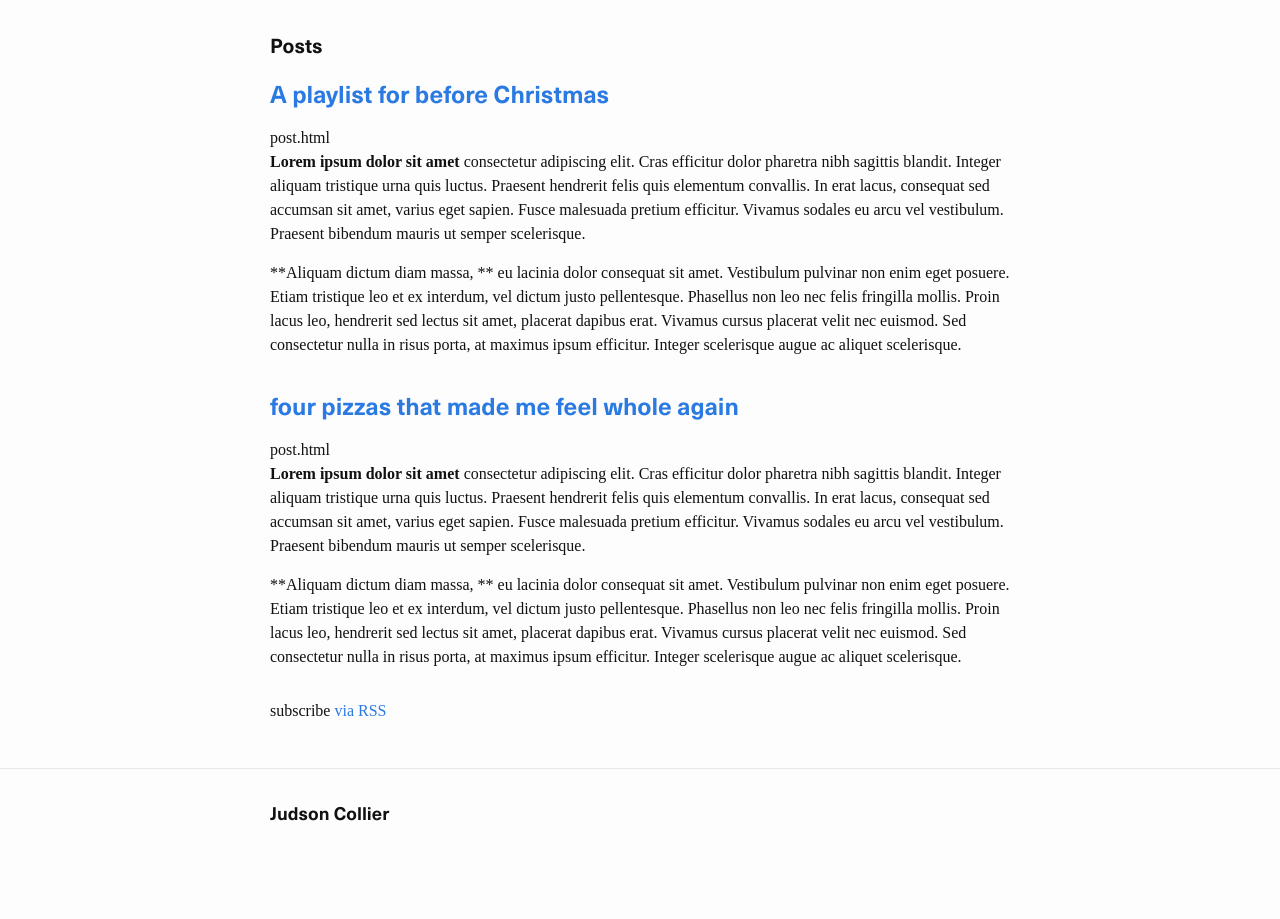
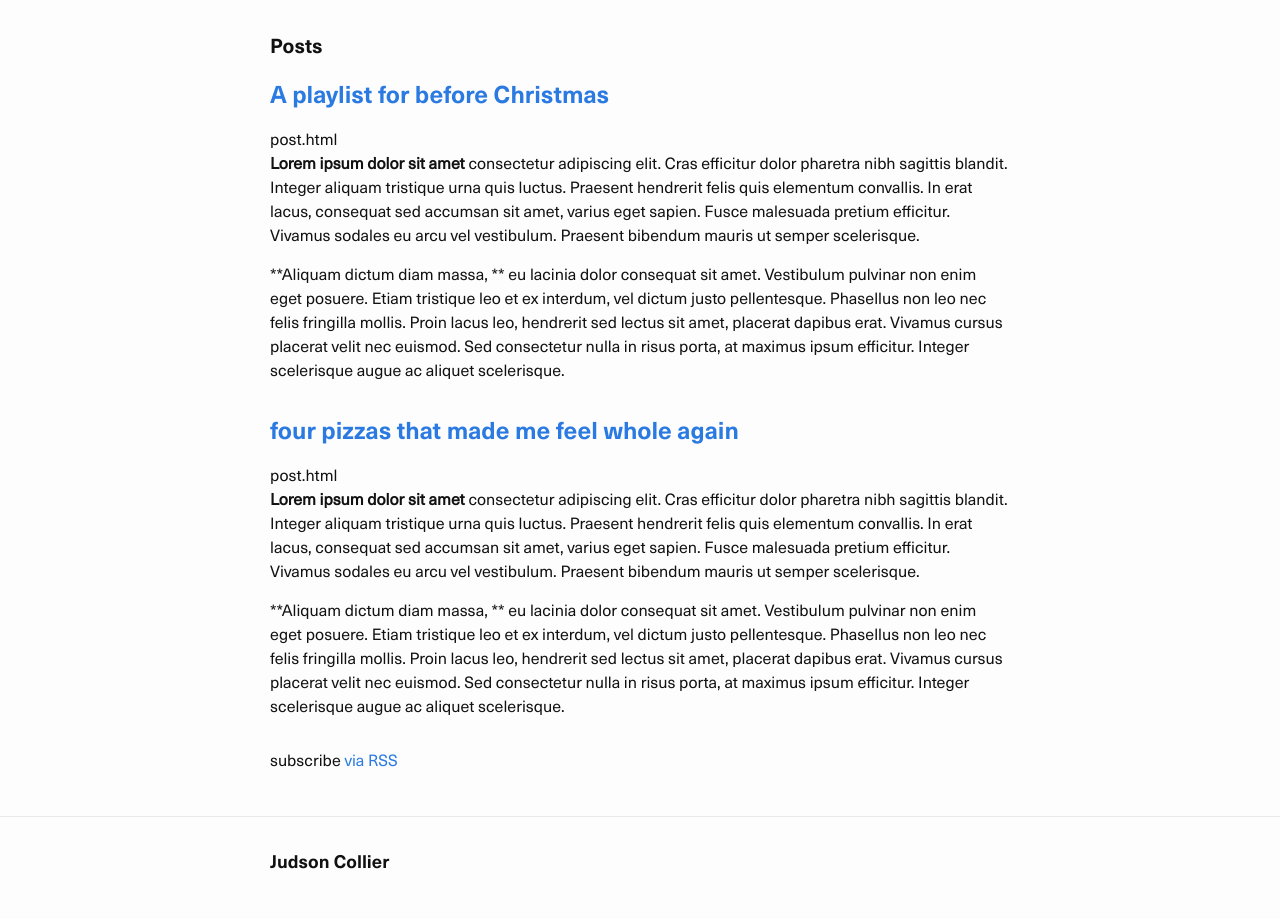
Before and after one commit to judsoncollier/judsite, a Jekyll site: the page built from index.html, in a window 1280 px wide. Built offline with Jekyll 4.4.1, drawn with Linux system fonts in a browser that asks for light colours; some web fonts are replaced.

Commit message:
absolute linking

```diff
--- a/css/main.scss
+++ b/css/main.scss
@@ -5,8 +5,8 @@
 
  @font-face {
     font-family: 'NeueReg';
-      src: url(assets/reg/font.woff) format(woff);
-      src: url(assets/reg/font.woff2) format(woff2);
+      src: url(http://judsoncollier.siteleaf.net/assets/reg/font.woff) format(woff);
+      src: url(http://judsoncollier.siteleaf.net/assets/reg/font.woff2) format(woff2);
     font-weight: normal;
     font-style: normal;
  }
```
